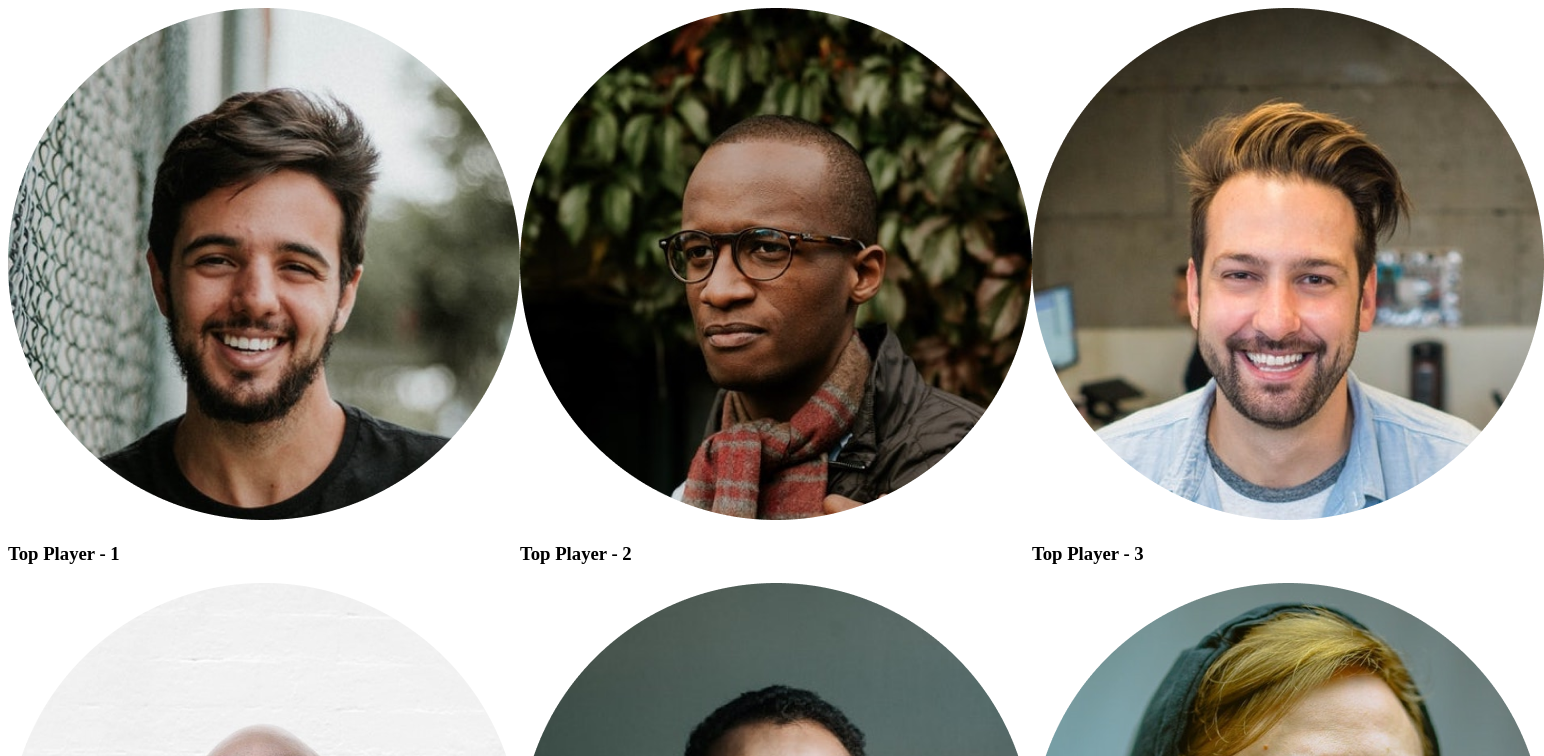
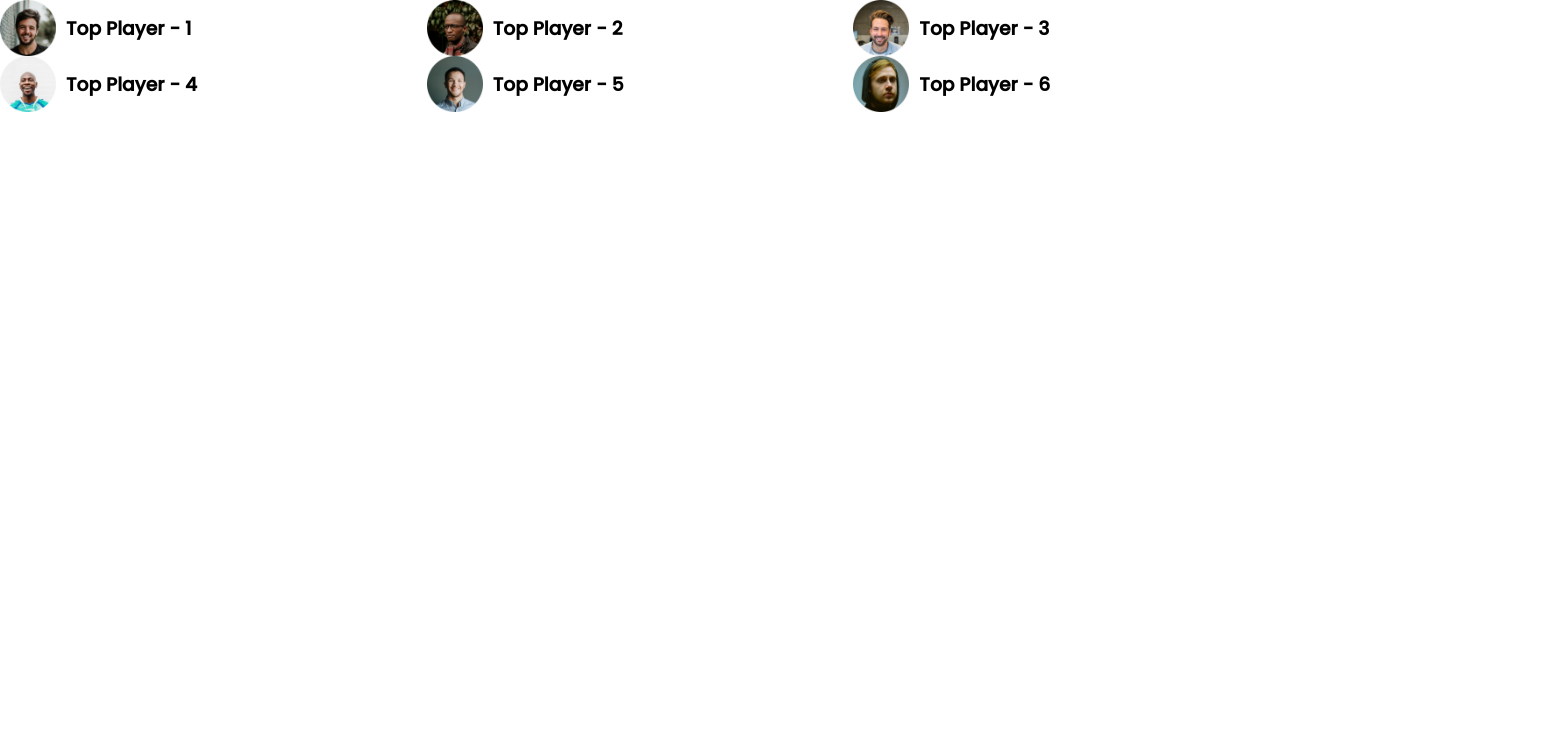
Before and after one commit to hasibahamedsakib/leader-bord-project, a plain HTML site: page index.html in a window 1280 px wide. Shown: the top 756 px of the page, 1544 px wide, since content can reach past the window. Drawn offline with Linux system fonts and the light colour scheme.

Commit message:
first commit done

```diff
--- a/index.html
+++ b/index.html
@@ -5,6 +5,12 @@
     <meta http-equiv="X-UA-Compatible" content="IE=edge" />
     <meta name="viewport" content="width=device-width, initial-scale=1.0" />
     <title>Leader Board</title>
+    <!-- google fonts link -->
+    <link
+      href="https://fonts.googleapis.com/css2?family=Josefin+Sans:wght@100;200;300;400;500;600;700&family=Lora:ital,wght@1,400;1,500;1,600;1,700&family=Open+Sans:ital,wght@0,500;1,400&family=Poppins:wght@400;500&family=Varela&family=Work+Sans:wght@400;700&display=swap"
+      rel="stylesheet"
+    />
+    <!-- Custom css file -->
     <link rel="stylesheet" href="./styles/style.css" />
   </head>
   <body>
--- a/styles/style.css
+++ b/styles/style.css
@@ -1,5 +1,20 @@
+* {
+  margin: 0;
+  padding: 0;
+  font-family: "Poppins", sans-serif;
+}
 /* Top player style */
 .players {
   display: grid;
   grid-template-columns: repeat(3, 1fr);
 }
+.player img {
+  width: 56px;
+  height: 56px;
+}
+
+.player {
+  display: flex;
+  align-items: center;
+  gap: 10px;
+}
```
